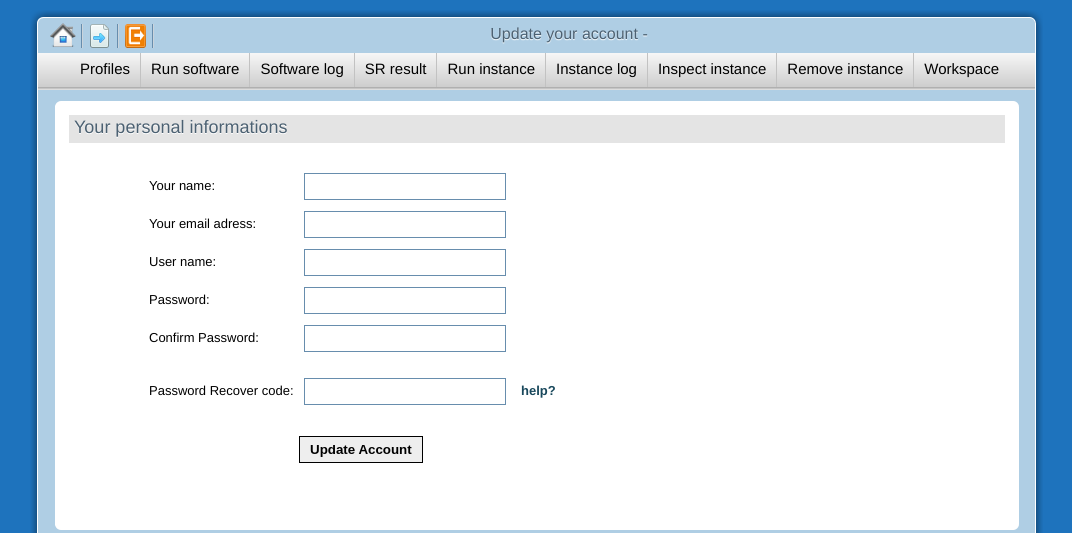
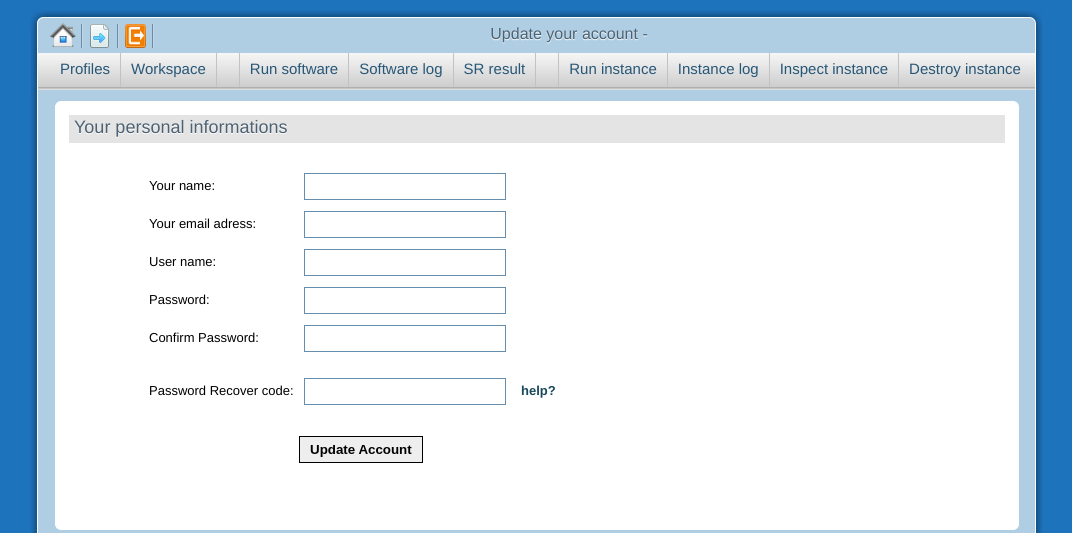
Before and after one commit to jerome-nexedi/slapos.toolbox, a Python web app: template slapos/runner/templates/account.html in a window 1280 px wide. Shown: the top 533 px of the page, without its empty margins (103-1175 px from the left). Run offline with Jinja, Linux system fonts and the light colour scheme; the template is opened without the code that fills it, so the values that code supplies are empty.

Commit message:
Update Layout: Define menu groups

```diff
--- a/slapos/runner/static/css/styles.css
+++ b/slapos/runner/static/css/styles.css
@@ -28,7 +28,7 @@ td{
     border-right: 1px solid #A8A8A8;
 }
 td.propertie{padding-left:10px; color:blue;width: 178px;}
-.slapvalues{display:block;width: 375px;word-wrap: break-word}
+.slapvalues{display:block;width: 522px;word-wrap: break-word}
 td.first{border-left: 1px solid #A8A8A8;}
 th{
     background: #2281C1;
@@ -122,7 +122,7 @@ overflow-y: scroll;
     margin:0;
     margin-top:1px;
     padding:0;
-    margin-left:40px;
+    margin-left:20px;
 }
 
 .space{
@@ -163,11 +163,11 @@ overflow-y: scroll;
     text-shadow:1px 1px 0 #E6EDF2;
 }
 
-
+.wmenu ul li.sep{border-right: 1px solid #c2c2c2; min-width:22px; height:34px}
 .wmenu ul li a{
     display:block;
     height: 20px;
-    Color:#000;
+    Color:#275777;
     /*background: url(../images/sep.png) right center no-repeat;*/
     border-right: 1px solid #c2c2c2;
     /*font-weight:bold;*/
--- a/slapos/runner/static/js/scripts/process.js
+++ b/slapos/runner/static/js/scripts/process.js
@@ -181,7 +181,7 @@ function setRunningState(data) {
         if ($current !== undefined) {
             $current.empty();
             $current.append("Run " + processType.toLowerCase());
-            $current.css("color", "#000");
+            $current.css("color", "#275777");
             $current = undefined;
             currentState = false;
             $("#error").Popup("Slapgrid finished running your " + processType + " Profile", {type: 'info', duration: 3000});
--- a/slapos/runner/templates/layout.html
+++ b/slapos/runner/templates/layout.html
@@ -65,14 +65,16 @@
                 <div class="wmenu">
                     <ul>
                         <li><a href="{{ url_for('editSoftwareProfile') }}">Profiles</a></li>
+                        <li><a href="{{ url_for('browseWorkspace') }}">Workspace</a></li>
+                        <li class='sep'></li>
                         <li><a href="{{ url_for('runSoftwareProfile') }}" id="softrun">Run software</a></li>
                         <li><a href="{{ url_for('viewSoftwareLog') }}">Software log</a></li>
                         <li><a href="{{ url_for('inspectSoftware') }}">SR result</a></li>
+                        <li class='sep'></li>
                         <li><a href="{{ url_for('runInstanceProfile') }}" id="instrun">Run instance</a></li>
                         <li><a href="{{ url_for('viewInstanceLog') }}">Instance log</a></li>
                         <li><a href="{{ url_for('inspectInstance') }}">Inspect instance</a></li>
-                        <li><a id="removeIst" href="#">Remove instance</a></li>
-                        <li><a href="{{ url_for('browseWorkspace') }}">Workspace</a></li>
+                        <li><a id="removeIst" href="#">Destroy instance</a></li>
                     </ul>
                 </div>
                 <div class="clear"></div>
--- a/slapos/runner/templates/softwareFolder.html
+++ b/slapos/runner/templates/softwareFolder.html
@@ -25,6 +25,7 @@
     <div class="clear"></div>
     <div id="details_box">
   	  <div id="fileTree" class="file_tree_short" title="Double click to edit selected file..."></div>
+      <div id="fileTreeFull" style='display:none' class="file_tree_short" title="Double click to edit selected file..."></div>
     	<div class="box_software">
     	    <input type="text" name="file" id="file" size='12' value="Name here..." />
     	    &nbsp;<select name="type" id="type">
```
Also changed, not shown: slapos/runner/static/js/scripts/softwareFolder.js (+10 -8 lines).
